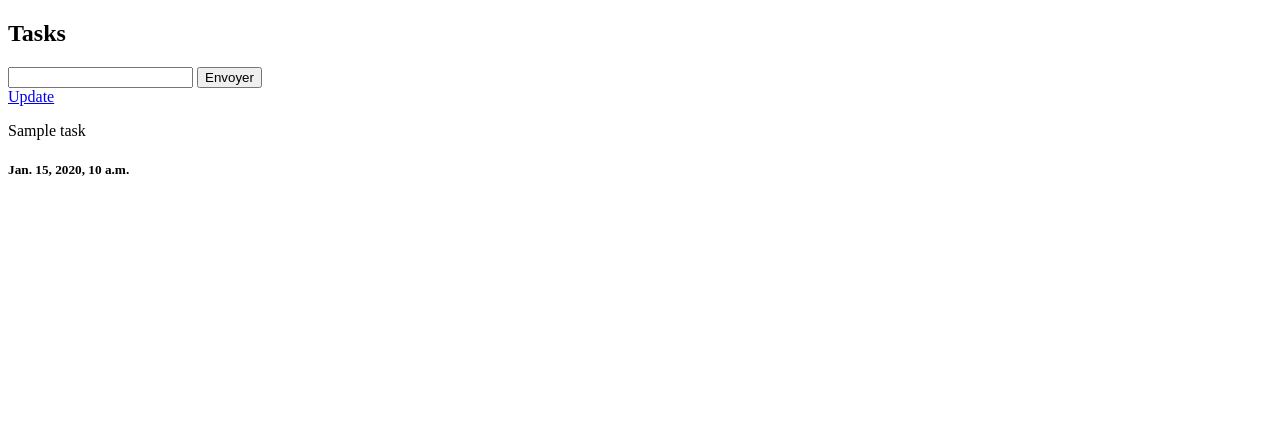
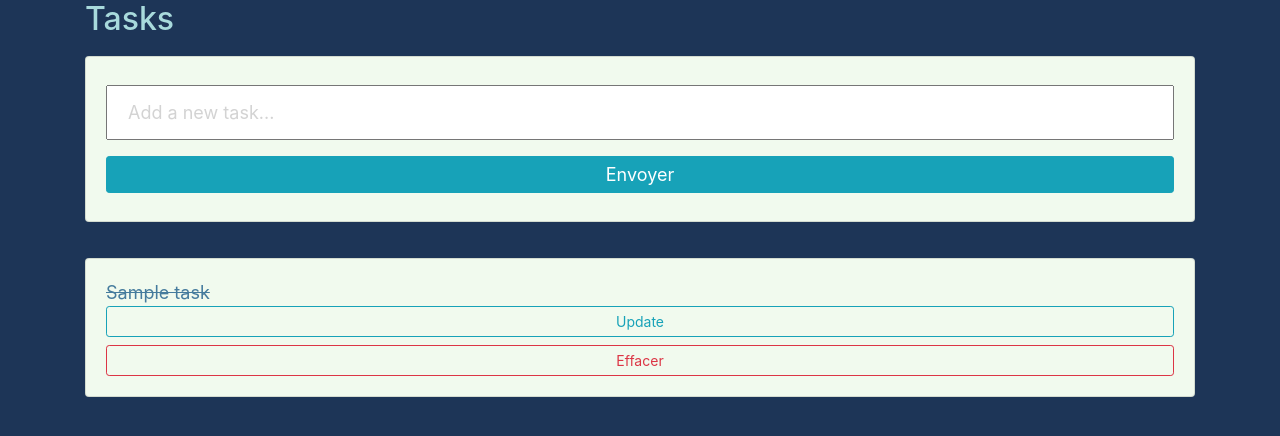
Before and after one commit to julesc00/todo, a Django app: page / in a window 1280 px wide. Shown: the top 436 px of the page. Run offline with Django 3.2, Linux system fonts and the light colour scheme; tables that the repository leaves empty hold one stand-in row (values such as "Sample post"); some libraries are stand-ins or nearby versions.

Commit message:
Added final stying.

```diff
--- /dev/null
+++ b/static/css/main.css
@@ -0,0 +1,34 @@
+body {
+    background: #1d3557;
+}
+.main-title {
+    color: #a8dadc;
+}
+.task-card {
+    background-color: #f1faee;
+    margin: 10px auto;
+}
+input {
+    width: 100%;
+    padding: 12px 20px;
+    margin: 8px 0;
+    box-sizing: border-box;
+    font-size: 18px;
+}
+
+input::placeholder {
+    color: #d3d3d3;
+}
+input[type=submit] {
+    font-size: 18px;
+}
+.update-card {
+    display: inline-block;
+}
+span {
+    font-size: large;
+}
+strike {
+    font-size: large;
+    color: #457b9d;
+}
--- a/tasks/forms.py
+++ b/tasks/forms.py
@@ -5,6 +5,7 @@ from .models import *
 
 
 class TaskForm(forms.ModelForm):
+    title = forms.CharField(widget=forms.TextInput(attrs={"placeholder": "Add a new task..."}))
     class Meta:
         model = Task
         fields = "__all__"
--- a/tasks/templates/tasks/base.html
+++ b/tasks/templates/tasks/base.html
@@ -1,10 +1,15 @@
+{% load static %}
 <!DOCTYPE html>
 <html lang="en">
 <head>
     <meta charset="UTF-8">
-    <title>Title</title>
+    <link rel="stylesheet" href="https://stackpath.bootstrapcdn.com/bootstrap/4.5.0/css/bootstrap.min.css" integrity="sha384-9aIt2nRpC12Uk9gS9baDl411NQApFmC26EwAOH8WgZl5MYYxFfc+NcPb1dKGj7Sk" crossorigin="anonymous">
+    <link rel="stylesheet" href="{% static '/css/main.css' %}">
+    <title>ToDo App</title>
 </head>
 <body>
+ {% block content %}
 
+{% endblock %}
 </body>
 </html>
--- a/tasks/templates/tasks/home.html
+++ b/tasks/templates/tasks/home.html
@@ -7,7 +7,7 @@
 <body>
     <h1>Daily Tasks</h1>
     <ul>
-        {% for task %}
+
     </ul>
 </body>
 </html>
--- a/tasks/templates/tasks/list.html
+++ b/tasks/templates/tasks/list.html
@@ -1,29 +1,51 @@
-<!DOCTYPE html>
-<html lang="en">
-<head>
-    <meta charset="UTF-8">
-    <title>Title</title>
-</head>
-<body>
-    <h2>Tasks</h2>
+{% extends 'tasks/base.html' %}
+{% load static %}
+
+{% block content %}
+
+
+    <div class="container">
 
     <div>
+        <h2 class="main-title">Tasks</h2>
+    </div>
+
+        <div>
+            <div class="row">
+                <div class="col-md form-group">
+                    <div class="task-card card card-body w-100" style="width: 100%">
                         <form action="/" method="POST">
                             {% csrf_token %}
                             {{ form.title }}
-            <input type="submit" name="Create Task" value="Envoyer">
+                            <input class="btn btn-info btn-sm" type="submit" name="Create Task" value="Envoyer">
                         </form>
                     </div>
 
+                </div>
+            </div>
 
+        </div>
+
+        <div class="row">
+            <div class="col-md">
                 {% for task in tasks %}
-            <div>
-                <a href="{% url 'update_task' task.id %}">Update</a>
-            <p>{{ task }}</p>
-            <h5>{{ task.created_date }}</h5>
+
+                    <div class="task-card card card-body d-flex w-100">
+                        {% if task.completed == True %}
+                            <strike>{{ task }}</strike>
+                            {% else %}
+                            <span>{{ task }}</span>
+                            {% endif %}
+
+                            <a href="{% url 'update_task' task.id %}"
+                           class="btn btn-outline-info btn-sm btn-block">Update</a>
+                            <a href="{% url 'delete_task' task.id %}" class="btn btn-outline-danger btn-sm btn-block">Effacer</a>
                     </div>
                 {% endfor %}
+            </div>
+        </div>
+    </div>
 
 
-</body>
-</html>
+
+{% endblock %}
--- a/tasks/urls.py
+++ b/tasks/urls.py
@@ -4,5 +4,6 @@ from . import views
 
 urlpatterns = [
     path('', views.show_tasks, name="show_tasks"),
-    path('update_task/<str:pk>', views.update_task, name="update_task"),
+    path('update_task/<str:pk>/', views.update_task, name="update_task"),
+    path('delete_task/<str:pk>/', views.delete_task, name="delete_task"),
 ]
--- a/tasks/views.py
+++ b/tasks/views.py
@@ -5,6 +5,7 @@ from .forms import *
 
 
 def show_tasks(request):
+    """Show a list of tasks."""
     tasks = Task.objects.all()
     form = TaskForm()
 
@@ -20,6 +21,7 @@ def show_tasks(request):
 
 
 def update_task(request, pk):
+    """Update a specific task by id"""
     task = Task.objects.get(id=pk)
 
     form = TaskForm(instance=task)
@@ -28,10 +30,19 @@ def update_task(request, pk):
         if form.is_valid():
             form.save()
         return redirect("/")
+
     context = {"form": form}
-
-    return render(request, "tasks/updated_task.html", context)
+    return render(request, "tasks/update_task.html", context)
 
 
-def delete_task(request):
-    pass
+def delete_task(request, pk):
+    """Delete a task"""
+    task = Task.objects.get(id=pk)
+
+    if request.method == "POST":
+        task.delete()
+        return redirect("/")
+
+    context = {"task": task}
+
+    return render(request, "tasks/delete_task.html", context)
--- a/todo/settings.py
+++ b/todo/settings.py
@@ -120,3 +120,9 @@ USE_TZ = True
 # https://docs.djangoproject.com/en/3.0/howto/static-files/
 
 STATIC_URL = '/static/'
+
+MEDIA_URL = '/images/'
+
+STATICFILES_DIRS = [
+    os.path.join(BASE_DIR, 'static')
+]
```
Also changed, not shown: tasks/templates/tasks/delete_task.html (added, +19 -0 lines), tasks/templates/tasks/update_task.html (added, +18 -0 lines), tasks/templates/tasks/updated_task.html (deleted, +0 -9 lines). Lines whose indentation alone changed are shown as unchanged.
